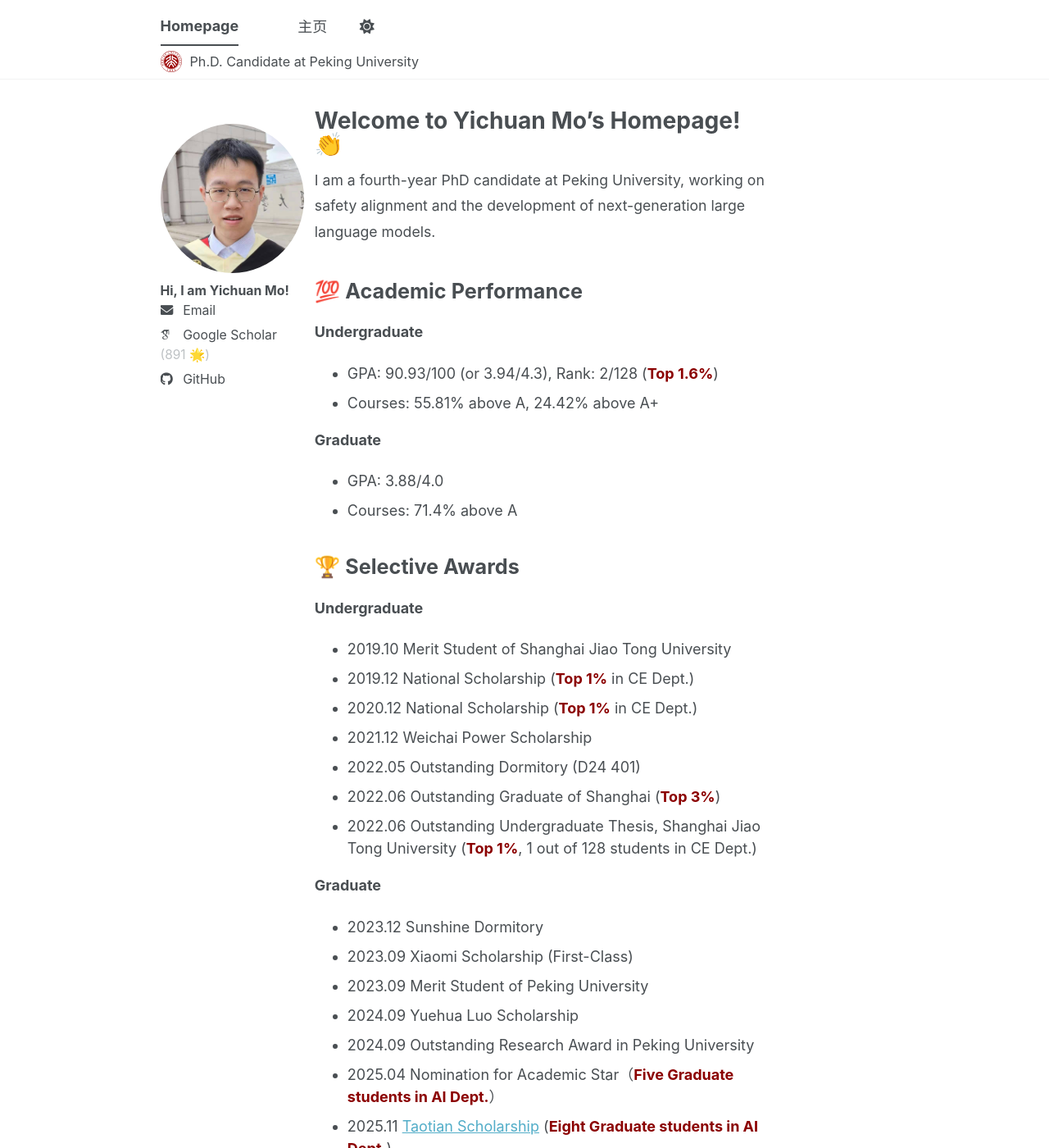
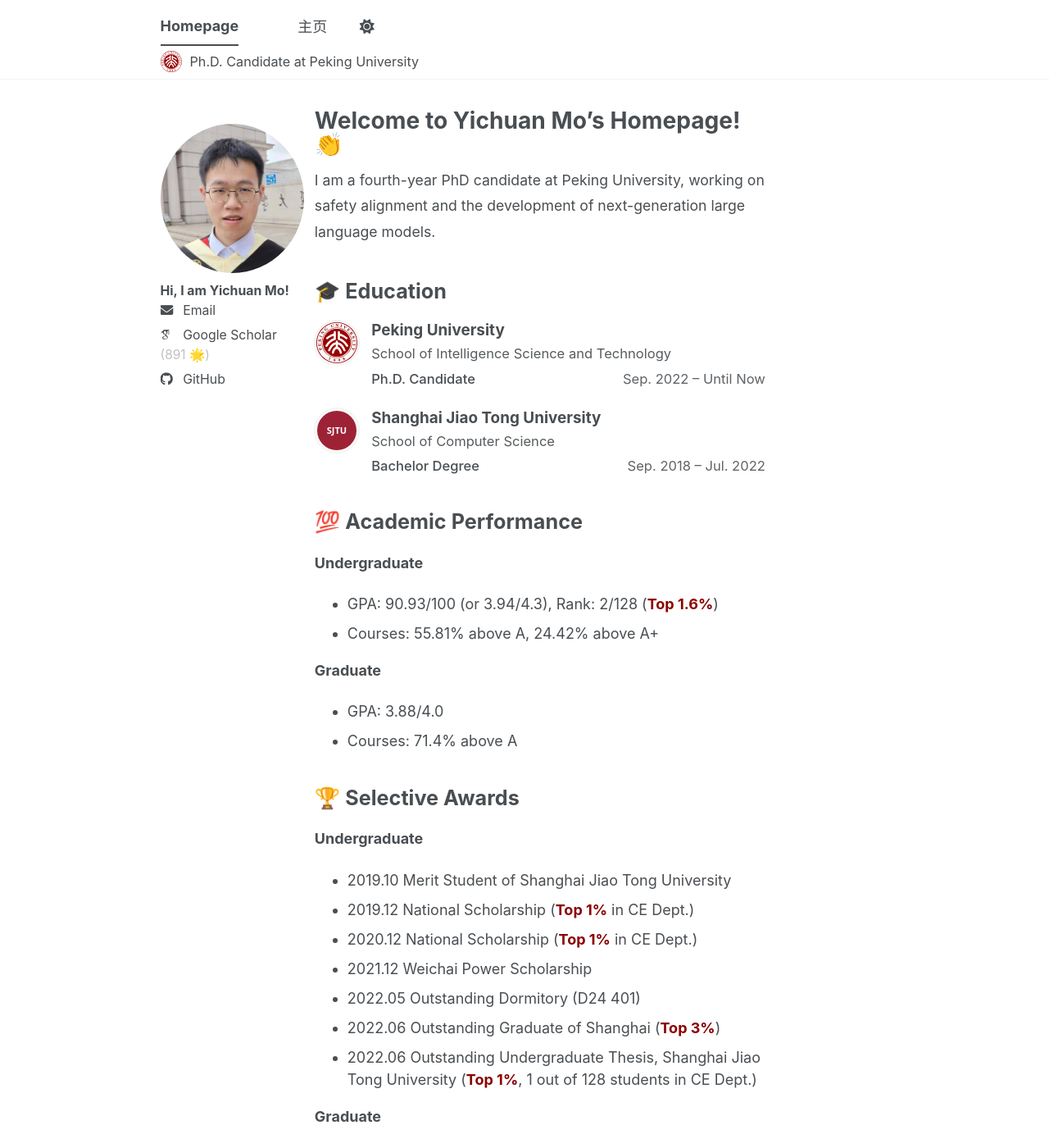
Before and after one commit to mo666666/mo666666.github.io, a Jekyll site: the page built from _pages/about.md, in a window 1280 px wide and 1400 px high. Shown: the whole window at 82% size. Built offline with Jekyll 4.4.1, drawn with Linux system fonts in a browser that asks for light colours; some web fonts are replaced; a script bundle is joined from its source files by our own code; library files that are not in the unit come from our copies.

Commit message:
Add educational experience

```diff
--- a/_pages/about.md
+++ b/_pages/about.md
@@ -11,6 +11,38 @@
   <p>I am a fourth-year PhD candidate at Peking University, working on safety alignment and the development of next-generation large language models.</p>
   <!-- <p>My research interests include trustworthy AI, adversarial robustness, and generative model safety.</p> -->
 </div>
+
+{% include base_path %}
+
+<h2 class="homepage-section-title">🎓 Education</h2>
+<ul class="homepage-education">
+  <li class="homepage-education__item">
+    <div class="homepage-education__logo">
+      <img src="{{ base_path }}/images/pku-seal.svg" width="48" height="48" alt="Peking University" loading="lazy" decoding="async" />
+    </div>
+    <div class="homepage-education__body">
+      <div class="homepage-education__school">Peking University</div>
+      <div class="homepage-education__dept">School of Intelligence Science and Technology</div>
+      <div class="homepage-education__row">
+        <span class="homepage-education__degree">Ph.D. Candidate</span>
+        <span class="homepage-education__dates">Sep. 2022 – Until Now</span>
+      </div>
+    </div>
+  </li>
+  <li class="homepage-education__item">
+    <div class="homepage-education__logo">
+      <img src="{{ base_path }}/images/sjtu-seal.svg" width="48" height="48" alt="Shanghai Jiao Tong University" loading="lazy" decoding="async" />
+    </div>
+    <div class="homepage-education__body">
+      <div class="homepage-education__school">Shanghai Jiao Tong University</div>
+      <div class="homepage-education__dept">School of Computer Science</div>
+      <div class="homepage-education__row">
+        <span class="homepage-education__degree">Bachelor Degree</span>
+        <span class="homepage-education__dates">Sep. 2018 – Jul. 2022</span>
+      </div>
+    </div>
+  </li>
+</ul>
 
 <h2 class="homepage-section-title">💯 Academic Performance</h2>
 
--- a/_sass/layout/_publications.scss
+++ b/_sass/layout/_publications.scss
@@ -19,6 +19,85 @@
 .homepage-section-title .fa {
   margin-right: 0.35rem;
   font-size: 0.92em;
+}
+
+.homepage-education {
+  margin: 0 0 1.25rem;
+  padding: 0;
+  list-style: none;
+}
+
+.homepage-education__item {
+  display: flex;
+  align-items: flex-start;
+  gap: 0.85rem;
+  margin-bottom: 1.35rem;
+}
+
+.homepage-education__item:last-child {
+  margin-bottom: 0;
+}
+
+.homepage-education__logo {
+  flex: none;
+  width: 3rem;
+  height: 3rem;
+  border-radius: 50%;
+  overflow: hidden;
+  background: var(--global-code-background-color, #f5f5f5);
+  box-shadow: 0 0 0 1px rgba(0, 0, 0, 0.06);
+}
+
+.homepage-education__logo img {
+  display: block;
+  width: 100%;
+  height: 100%;
+  object-fit: contain;
+  padding: 2px;
+  box-sizing: border-box;
+}
+
+.homepage-education__body {
+  flex: 1;
+  min-width: 0;
+  font-size: 0.95rem;
+  line-height: 1.45;
+  color: var(--global-text-color);
+}
+
+.homepage-education__school {
+  font-weight: 700;
+  font-size: 1.05rem;
+  line-height: 1.3;
+  margin: 0 0 0.2rem;
+}
+
+.homepage-education__dept {
+  margin: 0 0 0.35rem;
+  font-size: 0.92rem;
+  color: var(--global-text-color);
+  opacity: 0.92;
+}
+
+.homepage-education__row {
+  display: flex;
+  flex-wrap: wrap;
+  align-items: baseline;
+  justify-content: space-between;
+  gap: 0.35rem 1rem;
+  font-size: 0.92rem;
+}
+
+.homepage-education__degree {
+  font-weight: 500;
+}
+
+.homepage-education__dates {
+  margin-left: auto;
+  text-align: right;
+  white-space: nowrap;
+  color: var(--global-text-color);
+  opacity: 0.88;
 }
 
 .publications-note,
```
Also changed, not shown: images/sjtu-seal.svg (added).
